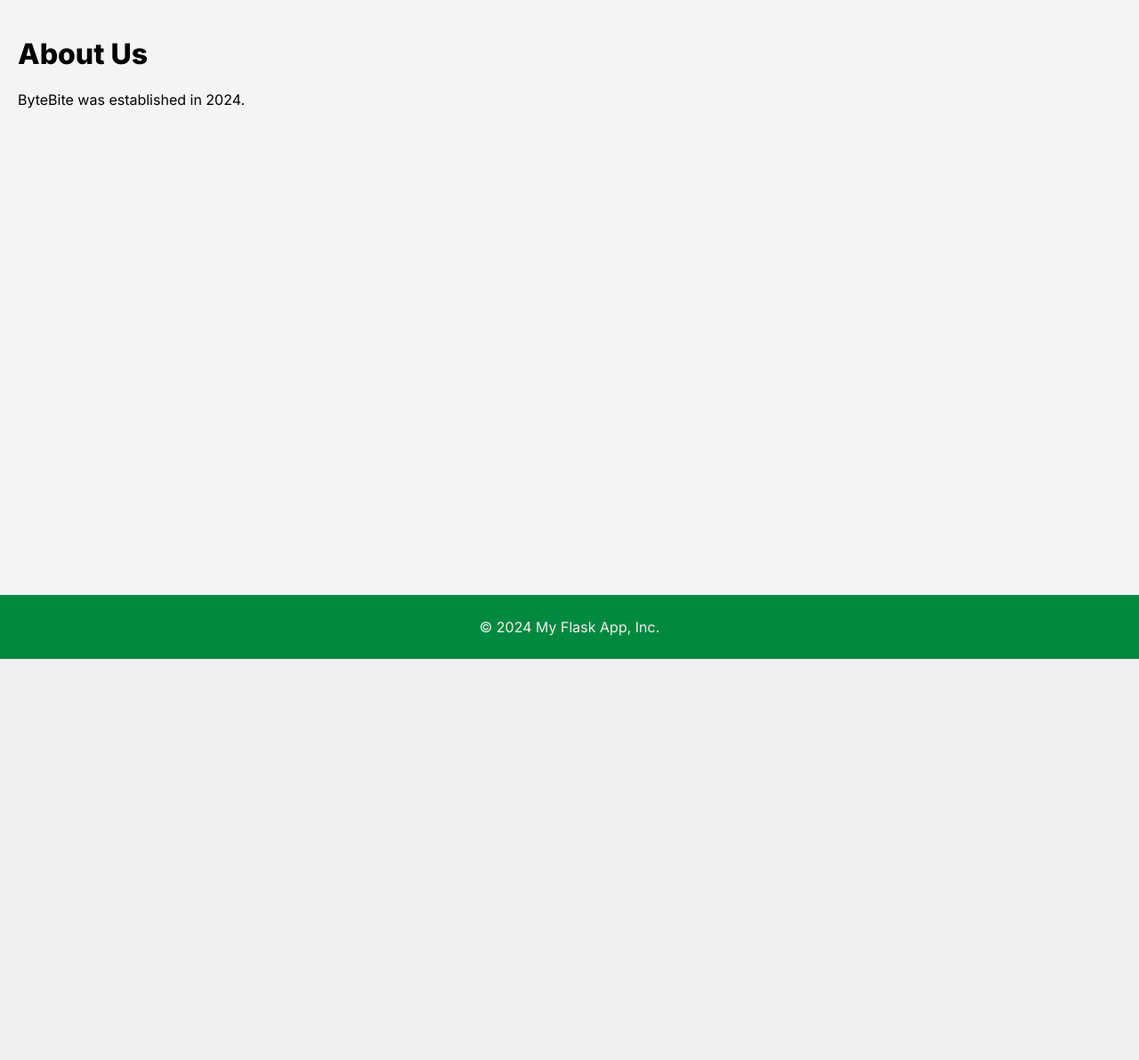
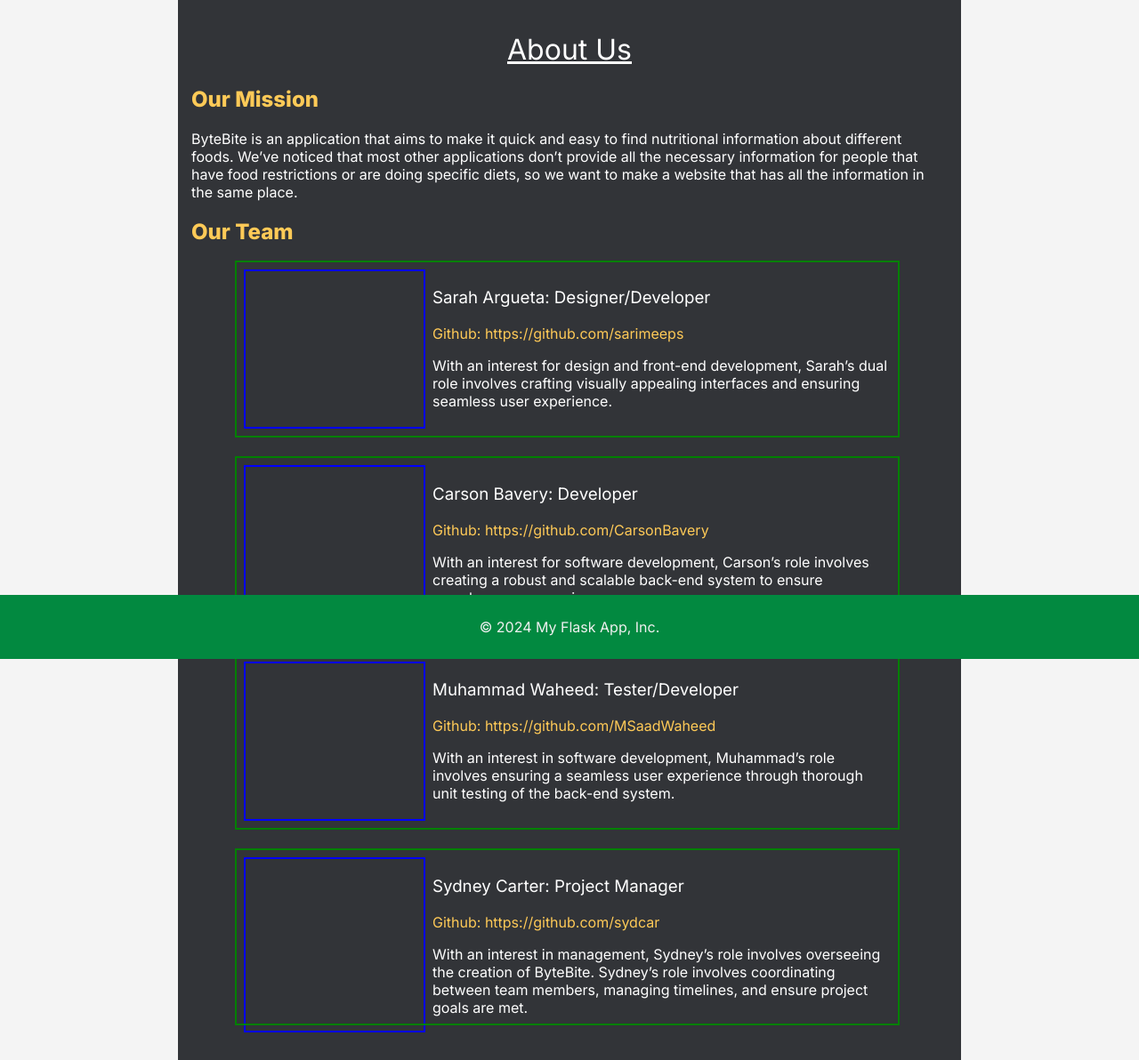
Before and after one commit to sarimeeps/bytebite, a Flask app: page /about in a window 1280 px wide. Shown: the part 59-1251 px from the top of the page at 89% size. Before the commit the page ends 800 px from the top, so only its background shows below. Run offline with Flask 3, Linux system fonts and the light colour scheme.

Commit message:
about us updated

```diff
--- a/static/styles.css
+++ b/static/styles.css
@@ -42,7 +42,7 @@ body {
 }
 
 .content {
-    padding: 20px;
+    /* padding: 20px; */
 }
 
 footer {
@@ -54,3 +54,41 @@ footer {
     bottom: 0;
     width: 100%;
 }
+
+.about-us{
+    text-align: center;
+    color: white;
+    /* margin-top: 50px; */
+    /* margin-bottom: 100px; */
+    padding-top: 0px;
+    margin-left: 200px;
+    margin-right: 200px;
+    background-color: #323438;
+    height: 100%;
+    padding: 15px;
+
+}
+
+.auphoto{
+    grid-area: photo;
+    height: 100%;
+    width: 200px;
+    outline: 2px solid blue;
+}
+.auinfo{
+    grid-area: info;
+    text-align: left;
+}
+
+.aboutgrid{
+    outline: 2px solid green;
+    width: 85%;
+    height: 175px;
+    margin-left: 6%;
+    margin-bottom: 3%;
+    margin-block-start: 1%;
+    display: grid;
+    grid-template-areas: 'photo info';
+    gap: 10px;
+    padding: 10px;
+}
--- a/templates/about.html
+++ b/templates/about.html
@@ -1,6 +1,46 @@
 {% extends "_layout.html" %}
 
 {% block content %}
-    <h1>About Us</h1>
-    <p>ByteBite was established in 2024.</p>
+    <div class = "about-us">
+        <h1 style = 'font-weight: normal;'><u>About Us</u></h1>
+        <h2 style = "color: #FFCA57;text-align: left;" >Our Mission</h2>
+        <p style = "text-align: left;">ByteBite is an application that aims to make it quick and easy to find nutritional information about different foods. We’ve noticed that most other applications don’t provide all the necessary information for people that have food restrictions or are doing specific diets, so we want to make a website that has all the information in the same place.</p>
+        <h2 style = "color: #FFCA57;text-align: left;">Our Team</h2>
+
+        <div class = "aboutgrid">
+            <div class = "auphoto"></div>
+            <div class = "auinfo">
+                <h3 style = "font-weight: normal;">Sarah Argueta: Designer/Developer</h3>
+                <p style = "color:#FFCA57">Github: https://github.com/sarimeeps</p>
+                <p>
+                    With an interest for design and front-end development, Sarah’s dual role involves crafting visually appealing interfaces and ensuring seamless user experience.
+                    </p>
+            </div>
+        </div>
+        <div class = "aboutgrid">
+            <div class = "auphoto"></div>
+            <div class = "auinfo">
+                <h3 style = "font-weight: normal;">Carson Bavery: Developer</h3>
+                <p style = "color: #FFCA57;">Github: https://github.com/CarsonBavery</p>
+                <p>With an interest for software development, Carson’s role involves creating a robust and scalable back-end system to ensure seamless user experience</p>
+            </div>
+        </div>
+        <div class = "aboutgrid">
+            <div class = "auphoto"></div>
+            <div class = "auinfo">
+                <h3 style = "font-weight: normal;">Muhammad Waheed: Tester/Developer</h3>
+                <p style = "color: #FFCA57;">Github: https://github.com/MSaadWaheed</p>
+                <p>With an interest in software development, Muhammad’s role involves ensuring a seamless user experience through thorough unit testing of the back-end system.</p>
+            </div>
+        </div>
+        <div class = "aboutgrid">
+            <div class = "auphoto"></div>
+            <div class = "auinfo">
+                <h3 style = "font-weight: normal;">Sydney Carter: Project Manager</h3>
+                <p style = "color: #FFCA57;">Github: https://github.com/sydcar</p>
+                <p>With an interest in management, Sydney’s role involves overseeing the creation of ByteBite. Sydney’s role involves coordinating between team members, managing timelines, and ensure project goals are met.</p>
+            </div>
+        </div>
+
+    </div>
 {% endblock %}
```
